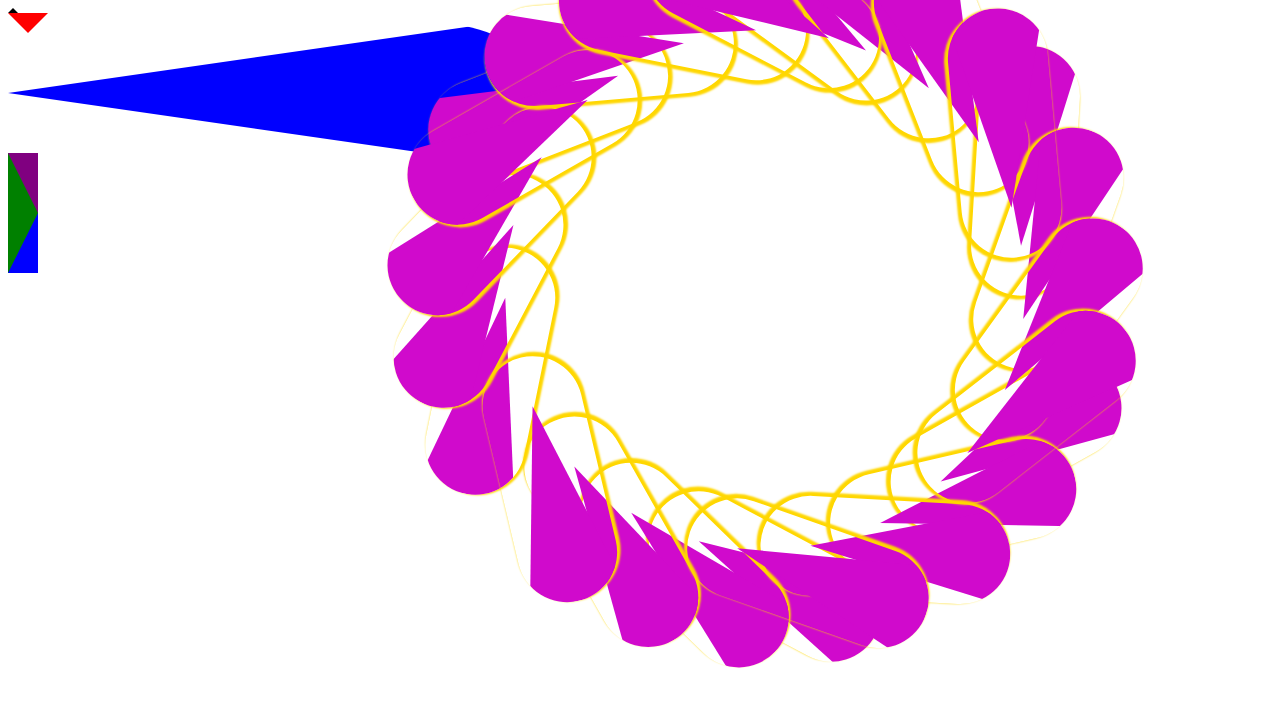
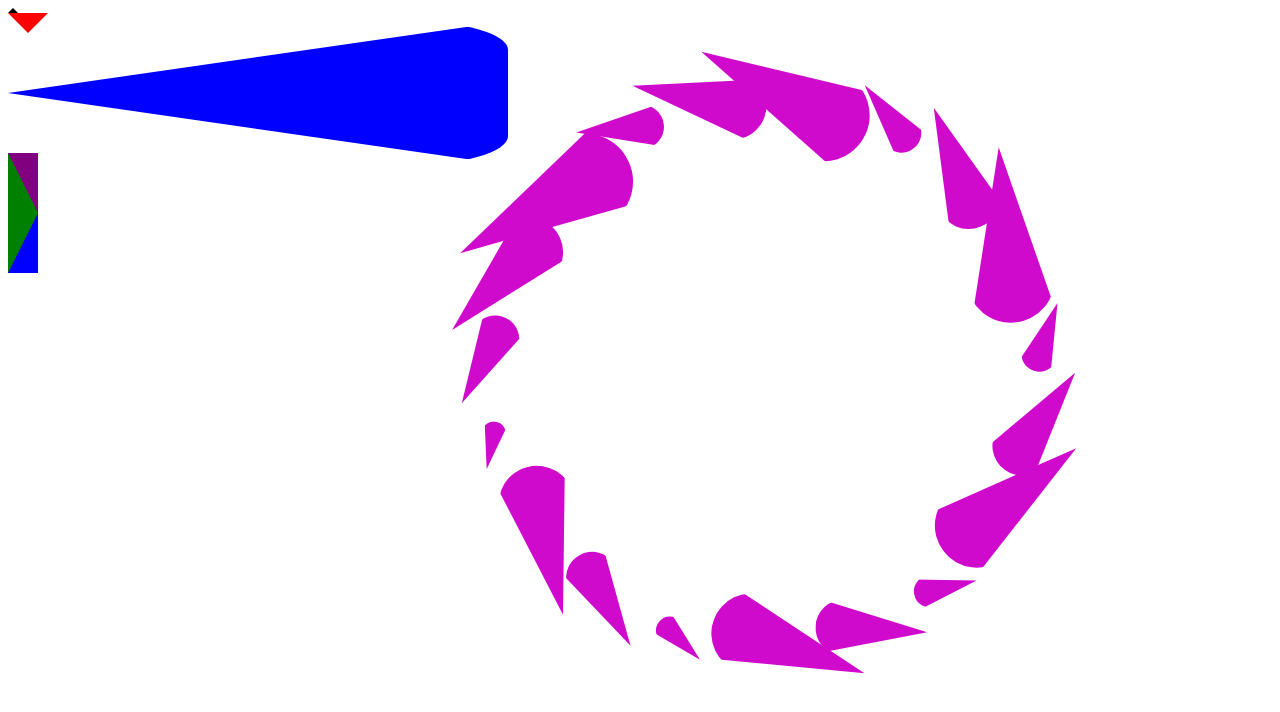
Before and after one commit to risingBirdSong/css_play, a React (Vite) app: page / in a window 1280 px wide. Shown: the top 712 px of the page. Built offline with nearby package versions, Linux system fonts and the light colour scheme.

Commit message:
save that looks good

```diff
--- a/componenents/Flower.tsx
+++ b/componenents/Flower.tsx
@@ -58,7 +58,7 @@ const Flower = () => {
         justifyContent: "center",
         position: "absolute",
         flexDirection: "column",
-        top: "30%",
+        top: "40%",
         left: "50%",
         alignItems: "center",
       }}
@@ -71,7 +71,7 @@ const Flower = () => {
         return (
           <div>
             <Pedal
-              idx={backAndForth}
+              idx={idx}
               transX={radians_to_degrees(Math.sin(num)) * 5}
               transY={radians_to_degrees(Math.cos(num)) * 5}
               rgbColors={[backAndForth, 10, backAndForth / 2 + 100]}
--- a/componenents/Pedal.tsx
+++ b/componenents/Pedal.tsx
@@ -27,7 +27,7 @@ const Pedal = (props: PedalProps) => {
         top: props.top,
         left: props.left,
         borderRadius: "100px",
-        boxShadow: "2px 2px 2px 2px gold",
+        // boxShadow: "2px 2px 2px 2px gold",
         borderTop: `50px solid transparent`,
         borderBottom: `50px solid  transparent`,
         borderRight: `50px solid transparent`,
@@ -40,8 +40,8 @@ const Pedal = (props: PedalProps) => {
 
         // transform: ``,
         transform: `translate(${props.transX}px, ${props.transY}px) rotate(${
-          props.rotateAmount - 90 + props.backAndForth
-        }deg)`,
+          props.rotateAmount + 90 + props.backAndForth
+        }deg) scale(${(props.idx + 1) / 25})`,
         //@ts-ignore
         // transform: `rotate(${props.rotateAmount}deg)`,
       }}
--- a/index.css
+++ b/index.css
@@ -37,6 +37,7 @@
 
 .idx0 {
   background-color: blue;
+  /* transform : scale() */
 }
 .idx1 {
   background-color: blueviolet;
```
Also changed, not shown: 4 other files (tests, documents, lock files or other folders).
